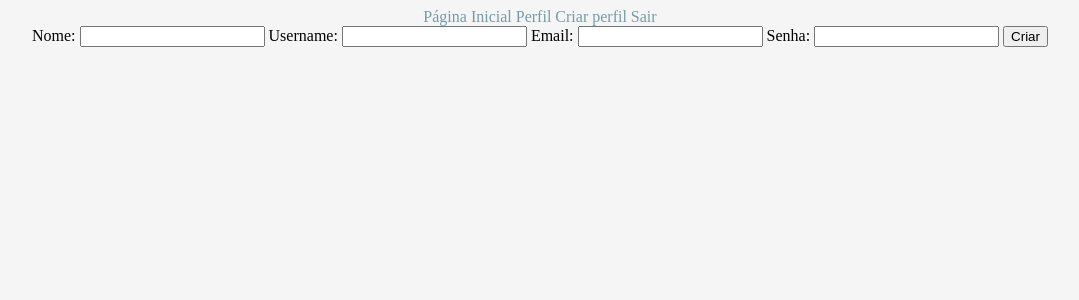
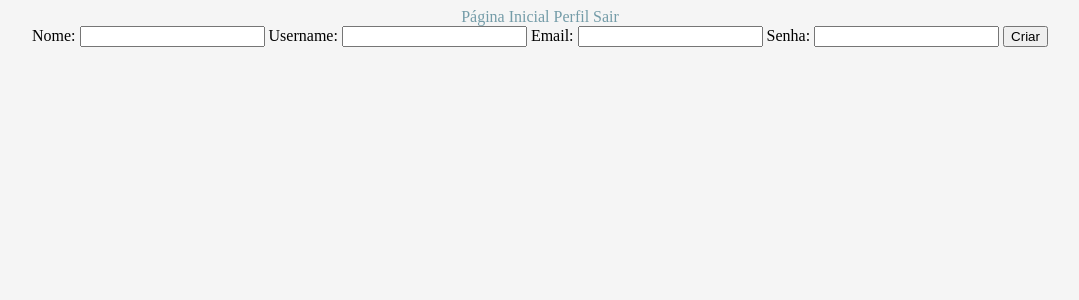
Before and after one commit to mageeus/Av1Gabriel, a PHP site: page /form_criarPessoa.php in a window 1280 px wide. Shown: the top 300 px of the page, without its empty margins (100-1179 px from the left). Run offline with PHP 8.4, Linux system fonts and the light colour scheme.

Commit message:
removi criar conta

```diff
--- a/menu.php
+++ b/menu.php
@@ -1,6 +1,6 @@
 <div class="sidenav">
-        <a href="welcome.php">Página Inicial</a>
+        <a href="form_publicacao.php">Página Inicial</a>
         <a href="form_pessoa.php">Perfil</a>
-        <a href="form_criarPessoa.php">Criar perfil</a>
+        <!--        <a href="form_criarPessoa.php">Criar perfil</a>     -->
         <a href="proc.sessiondestroy.php">Sair</a>
 </div>
```
